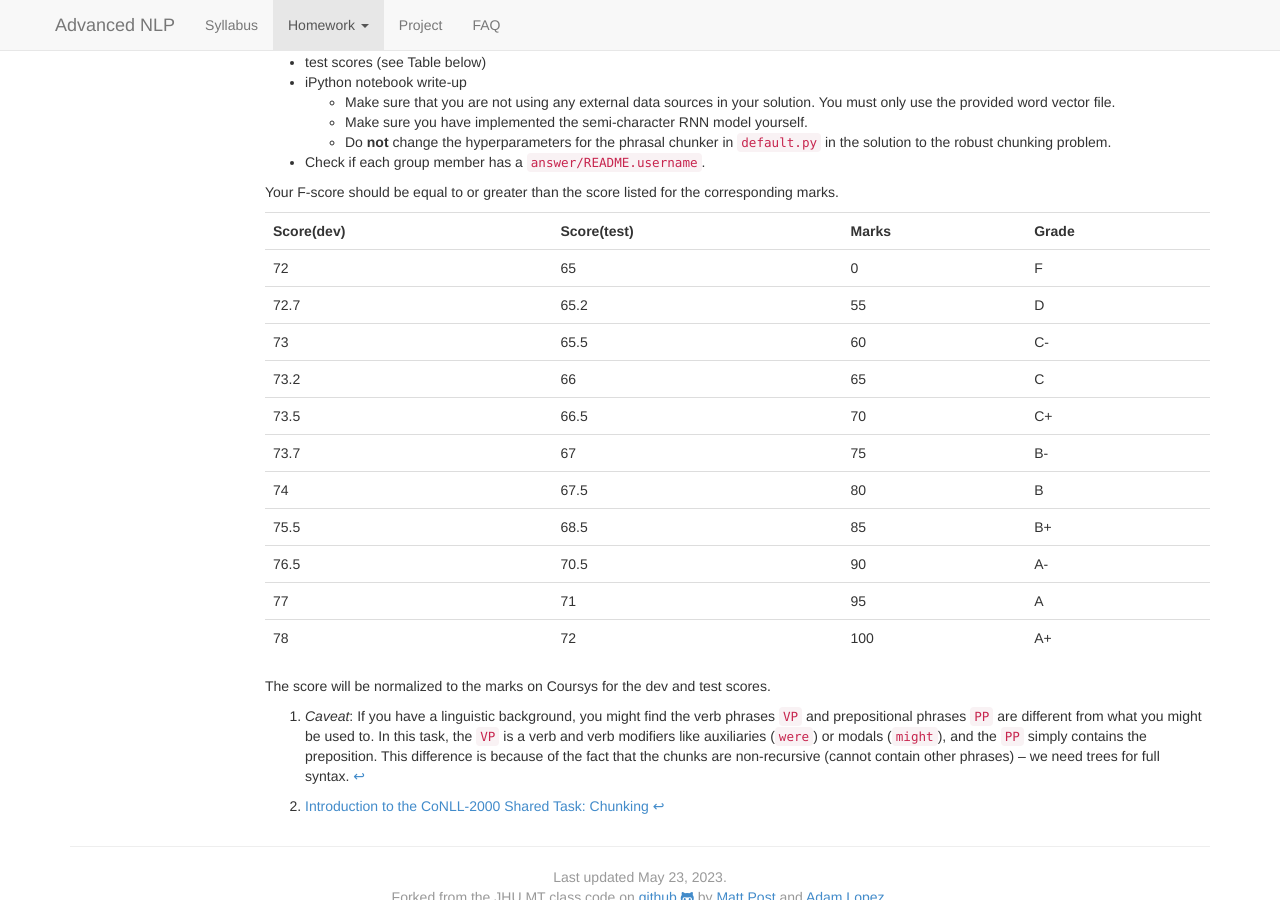
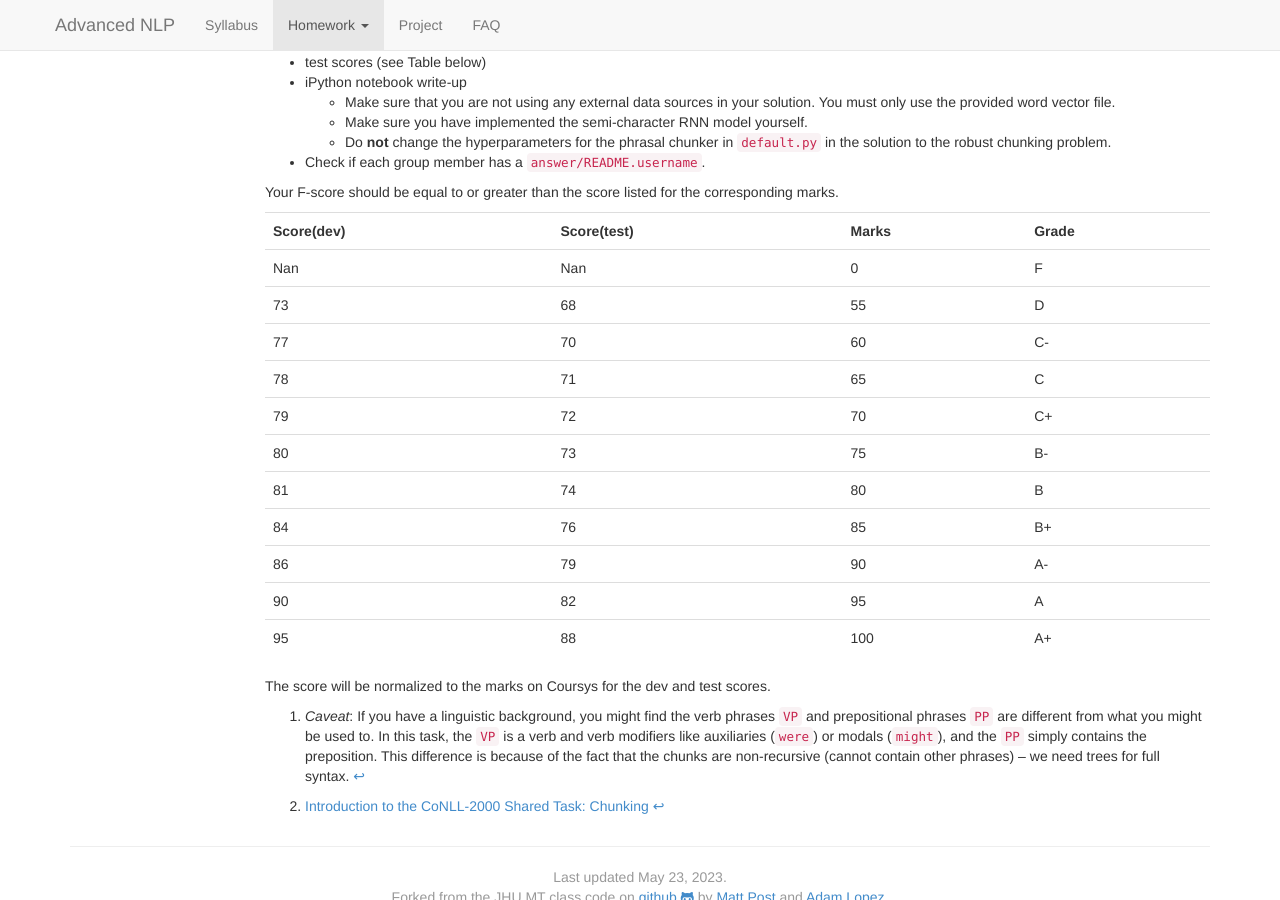
Before and after one commit to anoopsarkar/advanced-nlp-class, a Jekyll site: the page built from hw1.md, in a window 1280 px wide and 900 px high, scrolled down 7118 px. Built offline with Jekyll 4.4.1, drawn with Linux system fonts in a browser that asks for light colours; nearby versions of some CDN libraries; formulas are drawn with MathJax 3.

Commit message:
update grading criteria

```diff
--- a/hw1.md
+++ b/hw1.md
@@ -449,17 +449,17 @@ The grading is split up into the following components:
 Your F-score should be equal to or greater than the score listed for the corresponding marks.
 
 | **Score(dev)** | **Score(test)** | **Marks** | **Grade** |
-| 72   | 65   | 0   | F  |
-| 72.7 | 65.2 | 55  | D  |
-| 73   | 65.5 | 60  | C- |
-| 73.2 | 66   | 65  | C  |
-| 73.5 | 66.5 | 70  | C+ |
-| 73.7 | 67   | 75  | B- |
-| 74   | 67.5 | 80  | B  |
-| 75.5 | 68.5 | 85  | B+ |
-| 76.5 | 70.5 | 90  | A- |
-| 77   | 71   | 95  | A  |
-| 78   | 72   | 100 | A+ |
+| Nan  | Nan  | 0   | F  |
+| 73   | 68   | 55  | D  |
+| 77   | 70   | 60  | C- |
+| 78   | 71   | 65  | C  |
+| 79   | 72   | 70  | C+ |
+| 80   | 73   | 75  | B- |
+| 81   | 74   | 80  | B  |
+| 84   | 76   | 85  | B+ |
+| 86   | 79   | 90  | A- |
+| 90   | 82   | 95  | A  |
+| 95   | 88   | 100 | A+ |
 {: .table}
 
 The score will be normalized to the marks on Coursys for the dev and test scores.
```
